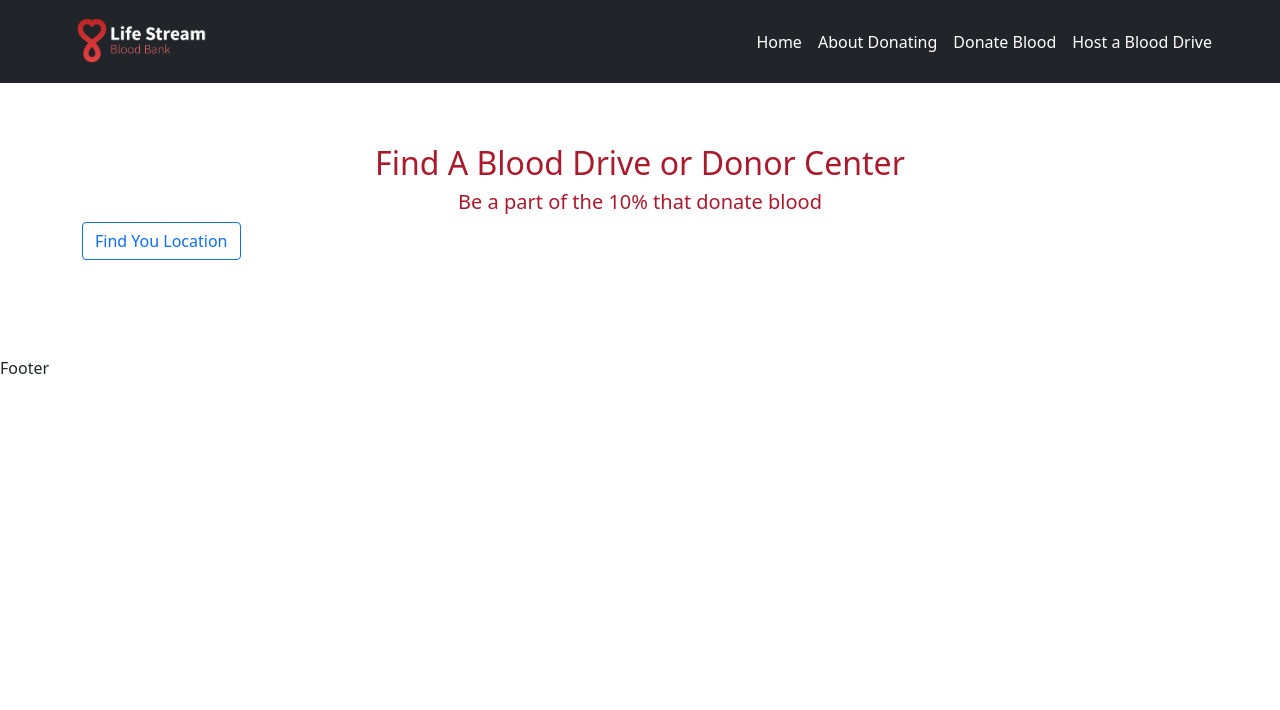
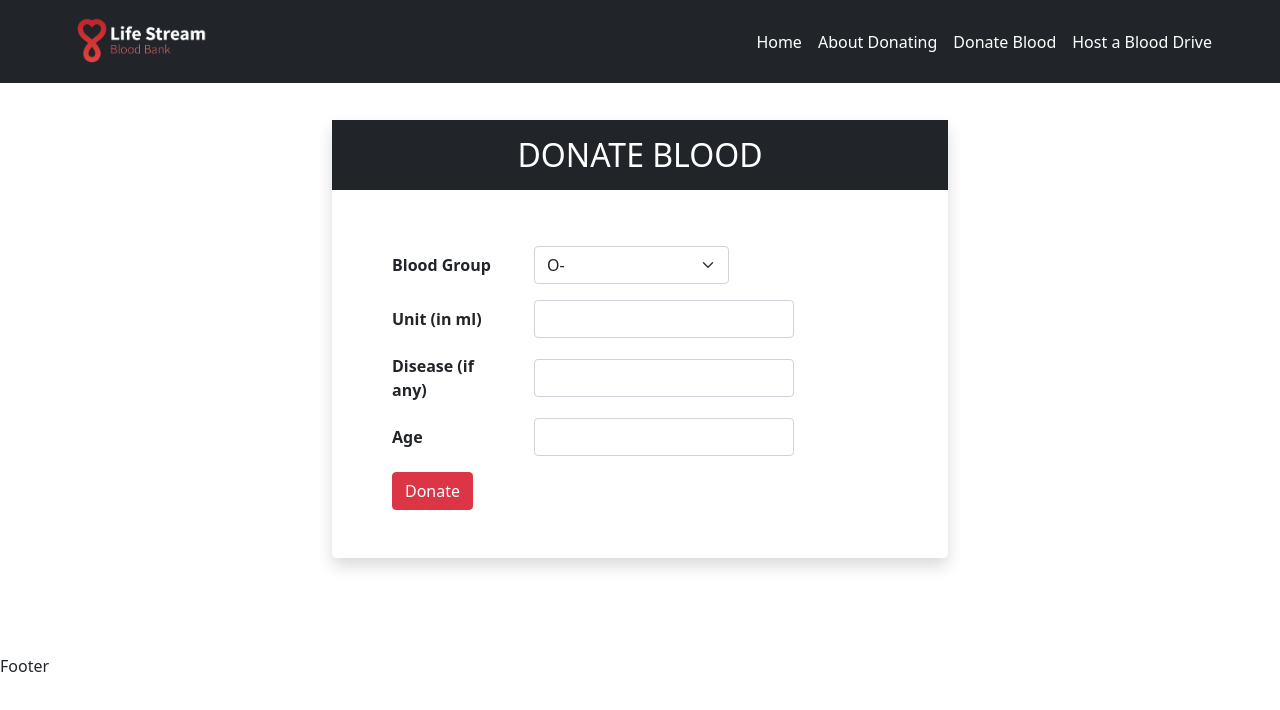
Before and after one commit to hagerMhmd/BloodBank, a React (Create React App) app: page /donatenow in a window 1280 px wide. Shown: the top 710 px of the page. Built offline with nearby package versions, Linux system fonts and the light colour scheme.

Commit message:
working on donation form

```diff
--- a/src/Components/DonateNow/DonateNow.jsx
+++ b/src/Components/DonateNow/DonateNow.jsx
@@ -1,26 +1,87 @@
+/* eslint-disable no-unused-vars */
 import React, { useState } from 'react'
 
 export default function DonateNow() {
-    const [locationSatate, setLocationSatate] = useState(null)
-    function successCallback(loc) {
-        console.log(loc);
-        setLocationSatate('successfully get locaiton')
-    }
-    function errorCallback(err) {
-        console.log(err);
-        setLocationSatate('error')
-    }
-    function getLocation() {
-        navigator.geolocation.getCurrentPosition(successCallback, errorCallback)
-    }
+
+
+
     return <>
-        <section className='py-5'>
-            <div className="container py-5">
-                <h2 className='h2Color text-center pt-5'>Find A Blood Drive or Donor Center</h2>
-                <h5 className='h2Color text-center '>Be a part of the 10% that donate blood</h5>
-                <button onClick={getLocation} className='btn btn-outline-primary'>Find You Location</button>
-                <span className='text-danger alert'>{locationSatate}</span>
+        <section className='py-5 mt-4'>
+            <div className="container w-50 pb-5 mt-5">
+                <div className="shadow rounded-3 pb-5">
+                    <h2 className='text-center py-3 mb-4 text-white bg-dark'>DONATE BLOOD</h2>
+                    <form>
+                        <div className="container pt-3">
+                            <div className="row ps-md-5 my-3 align-items-center">
+                                <div className="col-md-3">
+                                    <label className='fw-bold' htmlFor="selectArea">Blood Group</label>
+                                </div>
+                                <div className="col-md-6">
+                                    <select className='form-select w-75' name="bloodGroup" id="selectArea">
+                                        <option value="O-">O-</option>
+                                        <option value="O+">O+</option>
+                                        <option value="A-">A-</option>
+                                        <option value="A+">A+</option>
+                                        <option value="B-">B-</option>
+                                        <option value="B+">B+</option>
+                                        <option value="AB-">AB-</option>
+                                        <option value="AB+">AB+</option>
+                                    </select>
+                                </div>
+                            </div>
+                            <div className="row ps-md-5 my-3 align-items-center">
+                                <div className="col-md-3">
+                                    <label className='fw-bold' htmlFor="">Unit (in ml)</label>
+                                </div>
+                                <div className="col-md-6">
+                                    <input type="number" className='form-control' />
+                                </div>
+                            </div>
+                            <div className="row ps-md-5 my-3 align-items-center">
+                                <div className="col-md-3">
+                                    <label className='fw-bold' htmlFor="">Disease (if any)</label>
+                                </div>
+                                <div className="col-md-6">
+                                    <input type="text" className='form-control' placeholder='' />
+                                </div>
+                            </div>
+                            <div className="row ps-md-5 my-3 align-items-center">
+                                <div className="col-md-3">
+                                    <label className='fw-bold' htmlFor="">Age</label>
+                                </div>
+                                <div className="col-md-6">
+                                    <input type="number" className='form-control' placeholder='' />
+                                </div>
+                            </div>
+                            <div className="row ps-md-5">
+                                <div className="col-md-3">
+                                    <button className='btn btn-danger'>Donate</button>
+                                </div>
+                            </div>
+                        </div>
+                    </form>
+                </div>
             </div>
         </section>
     </>
 }
+
+
+
+// const [locationSatate, setLocationSatate] = useState(null)
+// function successCallback(loc) {
+//     console.log(loc);
+//     setLocationSatate('successfully get locaiton')
+// }
+// function errorCallback(err) {
+//     console.log(err);
+//     setLocationSatate('error')
+// }
+// function getLocation() {
+//     navigator.geolocation.getCurrentPosition(successCallback, errorCallback)
+// }
+
+// {/* <h2 className='h2Color text-center pt-5'>Find A Blood Drive or Donor Center</h2>
+// <h5 className='h2Color text-center '>Be a part of the 10% that donate blood</h5>
+// <button onClick={getLocation} className='btn btn-outline-primary'>Find You Location</button>
+// <span className='text-danger alert'>{locationSatate}</span> */}
```
